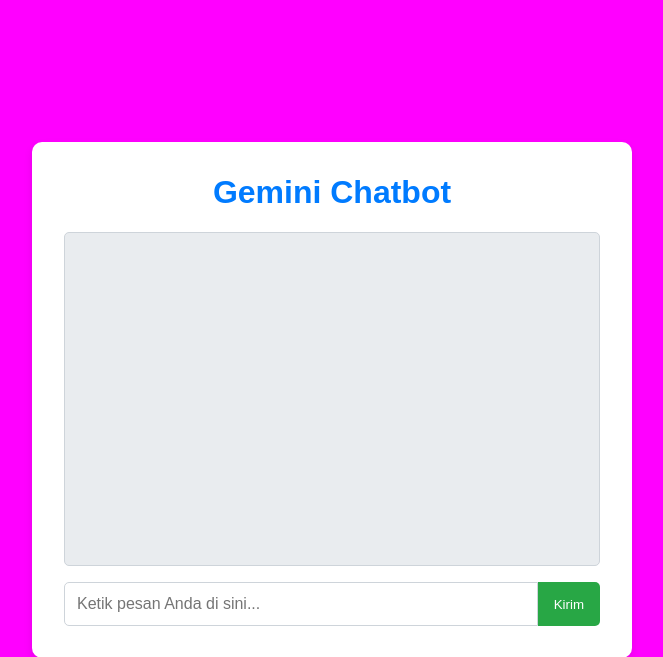
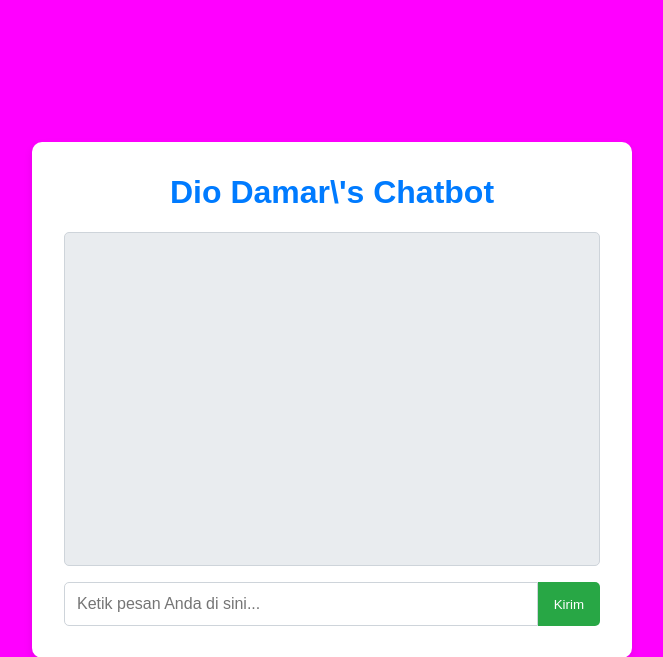
Before and after one commit to Dio-Damar-Danendra-Portofolio/Chatbot-Reupload-Dio, a PHP site: page /chat/ in a window 1280 px wide. Shown: the top 657 px of the page, without its empty margins (308-971 px from the left). Run offline with PHP 8.4, Linux system fonts and the light colour scheme.

Commit message:
Title Modification

```diff
--- a/index.php
+++ b/index.php
@@ -1,9 +1,12 @@
+<?php
+    $title = "Dio Damar\'s Chatbot";
+?>
 <!DOCTYPE html>
 <html lang="en">
 <head>
     <meta charset="UTF-8">
     <meta name="viewport" content="width=device-width, initial-scale=1.0">
-    <title>Gemini Chatbot Demo</title>
+    <title><?= $title; ?></title>
     <style>
         /* CSS Dasar */
         body {
@@ -146,7 +149,7 @@
 </head>
 <body>
     <div class="container">
-        <h1>Gemini Chatbot</h1>
+        <h1><?= $title; ?></h1>
         <div id="chat-window"></div>
         <div id="input-container">
             <input type="text" id="prompt-input" placeholder="Ketik pesan Anda di sini...">
```
